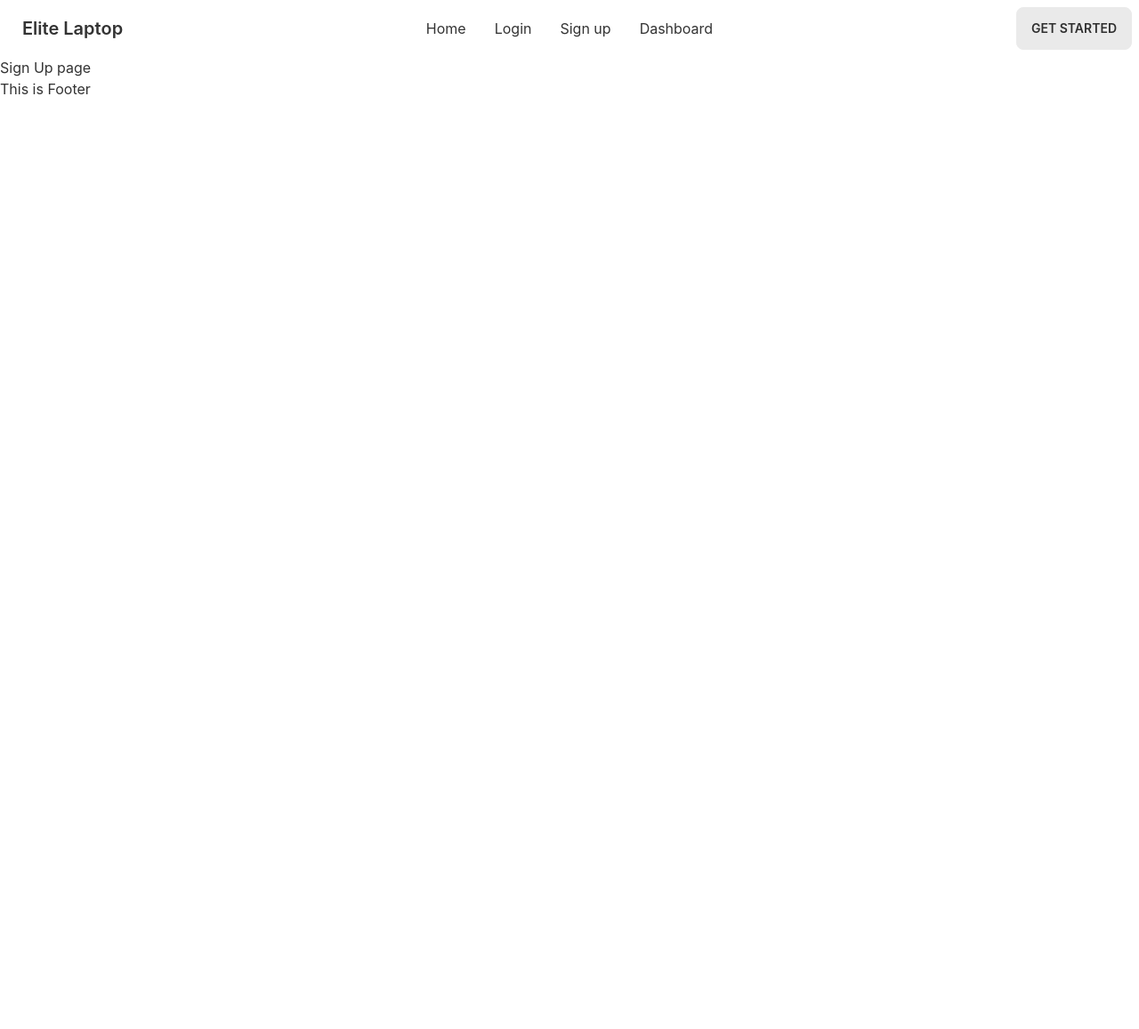
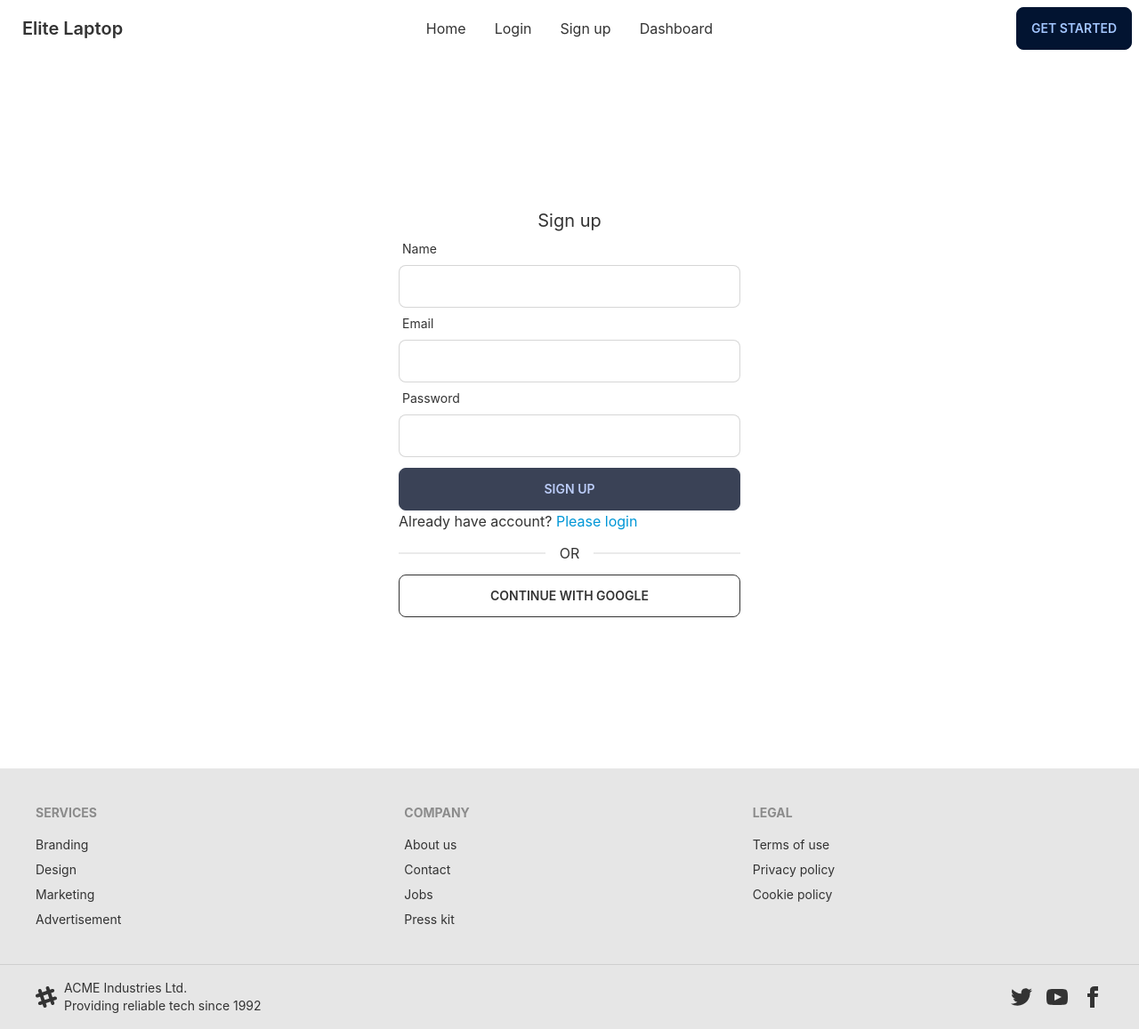
Before and after one commit to mahbub1626/elite-laptop-client, a React (Create React App) app: page /signup in a window 1280 px wide. Shown: the whole page at 89% size. Before the commit the page ends 800 px from the top, so only its background shows below. Built offline with nearby package versions, Linux system fonts and the light colour scheme; no server answers.

Commit message:
signup page added

```diff
--- /dev/null
+++ b/src/Pages/Dashboard/Dashboard/Dashboard.js
@@ -0,0 +1,11 @@
+import React from 'react';
+
+const Dashboard = () => {
+    return (
+        <div>
+            <h1>this is dashboard</h1>
+        </div>
+    );
+};
+
+export default Dashboard;
--- a/src/Pages/Home/Categories/Categories.js
+++ b/src/Pages/Home/Categories/Categories.js
@@ -1,8 +1,9 @@
 import React from 'react';
 
 const Categories = () => {
+
     return (
-        <div>
+        <div className='my-12'>
             <div className="card w-96 bg-base-100 shadow-xl">
                 <figure><img src="https://placeimg.com/400/225/arch" alt="Shoes" /></figure>
                 <div className="card-body">
--- a/src/Pages/LogIn/SignUp.js
+++ b/src/Pages/LogIn/SignUp.js
@@ -1,9 +1,74 @@
-import React from 'react';
+import React, { useContext, useState } from 'react';
+import { useForm } from 'react-hook-form';
+import { Link } from 'react-router-dom';
+import { AuthContext } from '../../contexts/AuthProvider';
 
 const SignUp = () => {
+    const { register, formState: { errors }, handleSubmit } = useForm();
+    const { createUser, updateUser } = useContext(AuthContext);
+    const [signUpError, setSignUpError] = useState('');
+    const [createdUserEmail, setCreateUserEmail] = useState('')
+
+
+
+    const handleSignUp = (data) => {
+        // console.log(data)
+        createUser(data.email, data.password)
+            .then(result => {
+                const user = result.user;
+                console.log(user)
+
+                const userInfo = {
+                    displayName: data.name
+                }
+                updateUser(userInfo)
+                    .then(() => {
+
+
+                    })
+                    .catch(error => console.error(error))
+            })
+            .catch(error => console.error(error))
+    }
+
+
+
+
     return (
-        <div>
-            <h1>Sign Up page</h1>
+        <div className='h-[800px] flex justify-center items-center'>
+            <div className='w-96'>
+                <h2 className='text-xl text-center'>Sign up</h2>
+                <form onSubmit={handleSubmit(handleSignUp)}>
+                    <div className="form-control w-full ">
+                        <label className="label"><span className="label-text">Name</span></label>
+                        <input type="text" {...register('name', {
+                            required: "Name is required"
+                        })} className="input input-bordered w-full " />
+                        {errors.name && <p className='text-red-500'>{errors.name?.message}</p>}
+                    </div>
+                    <div className="form-control w-full ">
+                        <label className="label"><span className="label-text">Email</span></label>
+                        <input type="email" {...register('email', {
+                            required: "Email is requied"
+                        })} className="input input-bordered w-full " />
+                        {errors.email && <p className='text-red-500'>{errors.email?.message}</p>}
+                    </div>
+                    <div className="form-control w-full">
+                        <label className="label"><span className="label-text">Password</span></label>
+                        <input type="password" {...register('password', {
+                            required: 'Password is required',
+                            minLength: { value: 6, message: 'Password must be 6 characters long' },
+                            pattern: { value: /(?=.*[A-Z])(?=.*[!@#$&*])(?=.*[0-9])/, message: 'Password must be strong' }
+                        })} className="input input-bordered w-full " />
+                        {errors.password && <p className='text-red-500'>{errors.password?.message}</p>}
+                    </div>
+                    <input className='btn btn-accent w-full mt-3' value='Sign up' type="submit" />
+                    {/* {signUpError && <p className='text-red-500'>{signUpError}</p>} */}
+                </form>
+                <p>Already have account? <Link className='text-secondary' to='/login'>Please login</Link></p>
+                <div className="divider">OR</div>
+                <button className='btn btn-outline w-full'>CONTINUE WITH GOOGLE</button>
+            </div>
         </div>
     );
 };
--- a/src/Pages/Share/Footer/Footer.js
+++ b/src/Pages/Share/Footer/Footer.js
@@ -2,9 +2,43 @@
 
 const Footer = () => {
     return (
-        <div>
-            <h2>This is Footer</h2>
-        </div>
+        <>
+            <footer className="footer p-10 bg-base-200 text-base-content">
+                <div>
+                    <span className="footer-title">Services</span>
+                    <a className="link link-hover">Branding</a>
+                    <a className="link link-hover">Design</a>
+                    <a className="link link-hover">Marketing</a>
+                    <a className="link link-hover">Advertisement</a>
+                </div>
+                <div>
+                    <span className="footer-title">Company</span>
+                    <a className="link link-hover">About us</a>
+                    <a className="link link-hover">Contact</a>
+                    <a className="link link-hover">Jobs</a>
+                    <a className="link link-hover">Press kit</a>
+                </div>
+                <div>
+                    <span className="footer-title">Legal</span>
+                    <a className="link link-hover">Terms of use</a>
+                    <a className="link link-hover">Privacy policy</a>
+                    <a className="link link-hover">Cookie policy</a>
+                </div>
+            </footer>
+            <footer className="footer px-10 py-4 border-t bg-base-200 text-base-content border-base-300">
+                <div className="items-center grid-flow-col">
+                    <svg width="24" height="24" viewBox="0 0 24 24" xmlns="http://www.w3.org/2000/svg" fillRule="evenodd" clipRule="evenodd" className="fill-current"><path d="M22.672 15.226l-2.432.811.841 2.515c.33 1.019-.209 2.127-1.23 2.456-1.15.325-2.148-.321-2.463-1.226l-.84-2.518-5.013 1.677.84 2.517c.391 1.203-.434 2.542-1.831 2.542-.88 0-1.601-.564-1.86-1.314l-.842-2.516-2.431.809c-1.135.328-2.145-.317-2.463-1.229-.329-1.018.211-2.127 1.231-2.456l2.432-.809-1.621-4.823-2.432.808c-1.355.384-2.558-.59-2.558-1.839 0-.817.509-1.582 1.327-1.846l2.433-.809-.842-2.515c-.33-1.02.211-2.129 1.232-2.458 1.02-.329 2.13.209 2.461 1.229l.842 2.515 5.011-1.677-.839-2.517c-.403-1.238.484-2.553 1.843-2.553.819 0 1.585.509 1.85 1.326l.841 2.517 2.431-.81c1.02-.33 2.131.211 2.461 1.229.332 1.018-.21 2.126-1.23 2.456l-2.433.809 1.622 4.823 2.433-.809c1.242-.401 2.557.484 2.557 1.838 0 .819-.51 1.583-1.328 1.847m-8.992-6.428l-5.01 1.675 1.619 4.828 5.011-1.674-1.62-4.829z"></path></svg>
+                    <p>ACME Industries Ltd. <br />Providing reliable tech since 1992</p>
+                </div>
+                <div className="md:place-self-center md:justify-self-end">
+                    <div className="grid grid-flow-col gap-4">
+                        <a><svg xmlns="http://www.w3.org/2000/svg" width="24" height="24" viewBox="0 0 24 24" className="fill-current"><path d="M24 4.557c-.883.392-1.832.656-2.828.775 1.017-.609 1.798-1.574 2.165-2.724-.951.564-2.005.974-3.127 1.195-.897-.957-2.178-1.555-3.594-1.555-3.179 0-5.515 2.966-4.797 6.045-4.091-.205-7.719-2.165-10.148-5.144-1.29 2.213-.669 5.108 1.523 6.574-.806-.026-1.566-.247-2.229-.616-.054 2.281 1.581 4.415 3.949 4.89-.693.188-1.452.232-2.224.084.626 1.956 2.444 3.379 4.6 3.419-2.07 1.623-4.678 2.348-7.29 2.04 2.179 1.397 4.768 2.212 7.548 2.212 9.142 0 14.307-7.721 13.995-14.646.962-.695 1.797-1.562 2.457-2.549z"></path></svg></a>
+                        <a><svg xmlns="http://www.w3.org/2000/svg" width="24" height="24" viewBox="0 0 24 24" className="fill-current"><path d="M19.615 3.184c-3.604-.246-11.631-.245-15.23 0-3.897.266-4.356 2.62-4.385 8.816.029 6.185.484 8.549 4.385 8.816 3.6.245 11.626.246 15.23 0 3.897-.266 4.356-2.62 4.385-8.816-.029-6.185-.484-8.549-4.385-8.816zm-10.615 12.816v-8l8 3.993-8 4.007z"></path></svg></a>
+                        <a><svg xmlns="http://www.w3.org/2000/svg" width="24" height="24" viewBox="0 0 24 24" className="fill-current"><path d="M9 8h-3v4h3v12h5v-12h3.642l.358-4h-4v-1.667c0-.955.192-1.333 1.115-1.333h2.885v-5h-3.808c-3.596 0-5.192 1.583-5.192 4.615v3.385z"></path></svg></a>
+                    </div>
+                </div>
+            </footer>
+        </>
     );
 };
 
--- a/src/index.js
+++ b/src/index.js
@@ -3,11 +3,14 @@
 import './index.css';
 import App from './App';
 import reportWebVitals from './reportWebVitals';
+import AuthProvider from './contexts/AuthProvider';
 
 const root = ReactDOM.createRoot(document.getElementById('root'));
 root.render(
   <React.StrictMode>
-    <App />
+    <AuthProvider>
+      <App />
+    </AuthProvider>
   </React.StrictMode>
 );
 
--- /dev/null
+++ b/src/layout/DashboardLayout/DashboardLayout.js
@@ -0,0 +1,16 @@
+import React from 'react';
+import { Outlet } from 'react-router-dom';
+import Footer from '../../Pages/Share/Footer/Footer';
+import Navbar from '../../Pages/Share/Navbar/Navbar';
+
+const DashboardLayout = () => {
+    return (
+        <div className='max-w-[1440px]'>
+            <Navbar></Navbar>
+            <Outlet></Outlet>
+            <Footer></Footer>
+        </div>
+    );
+};
+
+export default DashboardLayout;
--- a/tailwind.config.js
+++ b/tailwind.config.js
@@ -8,13 +8,13 @@
       {
         elitethemes: {
 
-          primary: "#00ABB3",
+          primary: "#0096d6",
 
-          secondary: "#3C4048",
+          secondary: "#0097D7",
 
-          accent: "#B2B2B2",
+          accent: "#3A4256",
 
-          neutral: "#EAEAEA",
+          neutral: "#021431",
 
           "base-100": "#FFFFFF",
         },
```
Also changed, not shown: src/Routes/Routes/Routes.js (+13 -0 lines), firebase.json (added), 1 other file (tests, documents, lock files or other folders).
